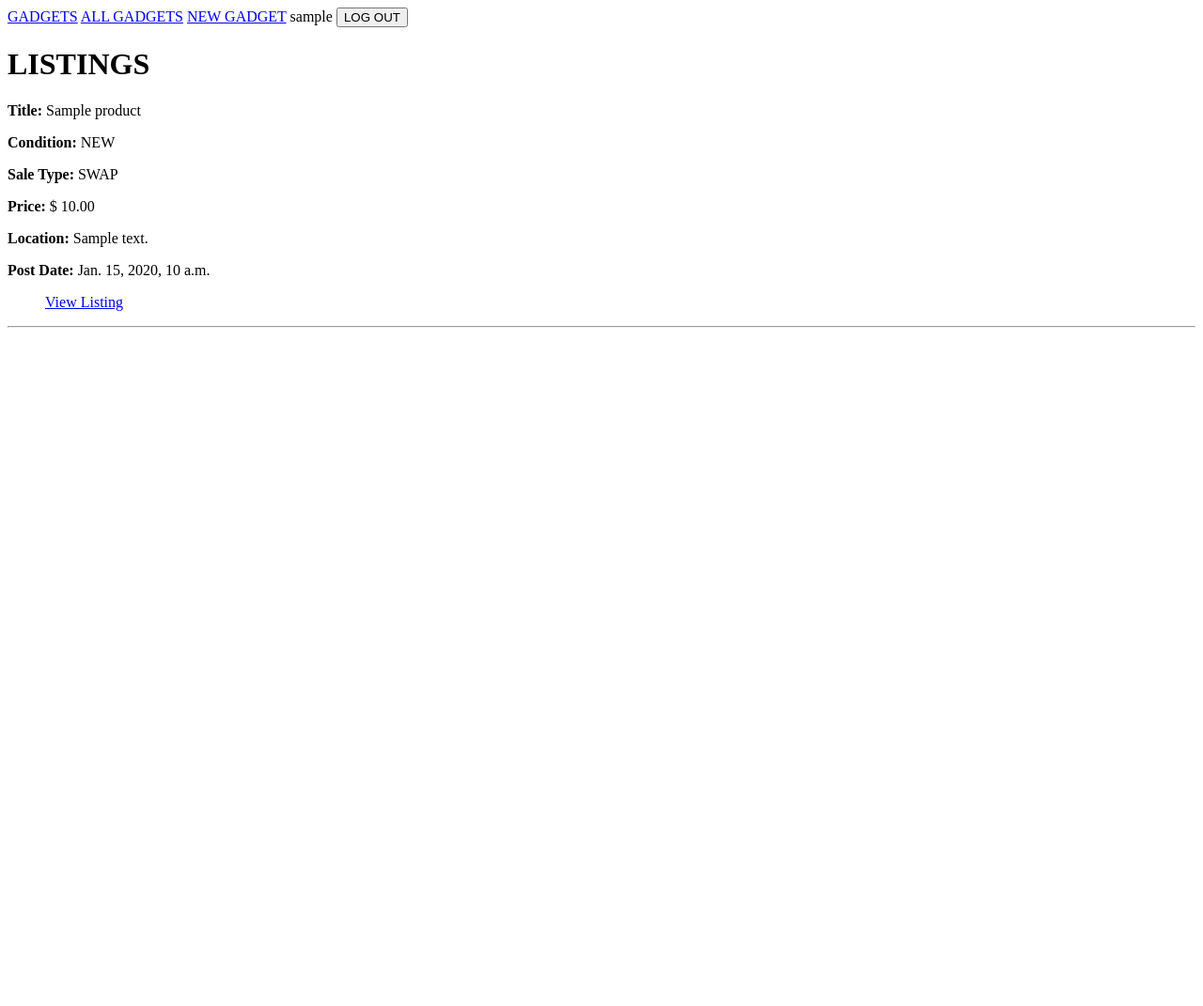
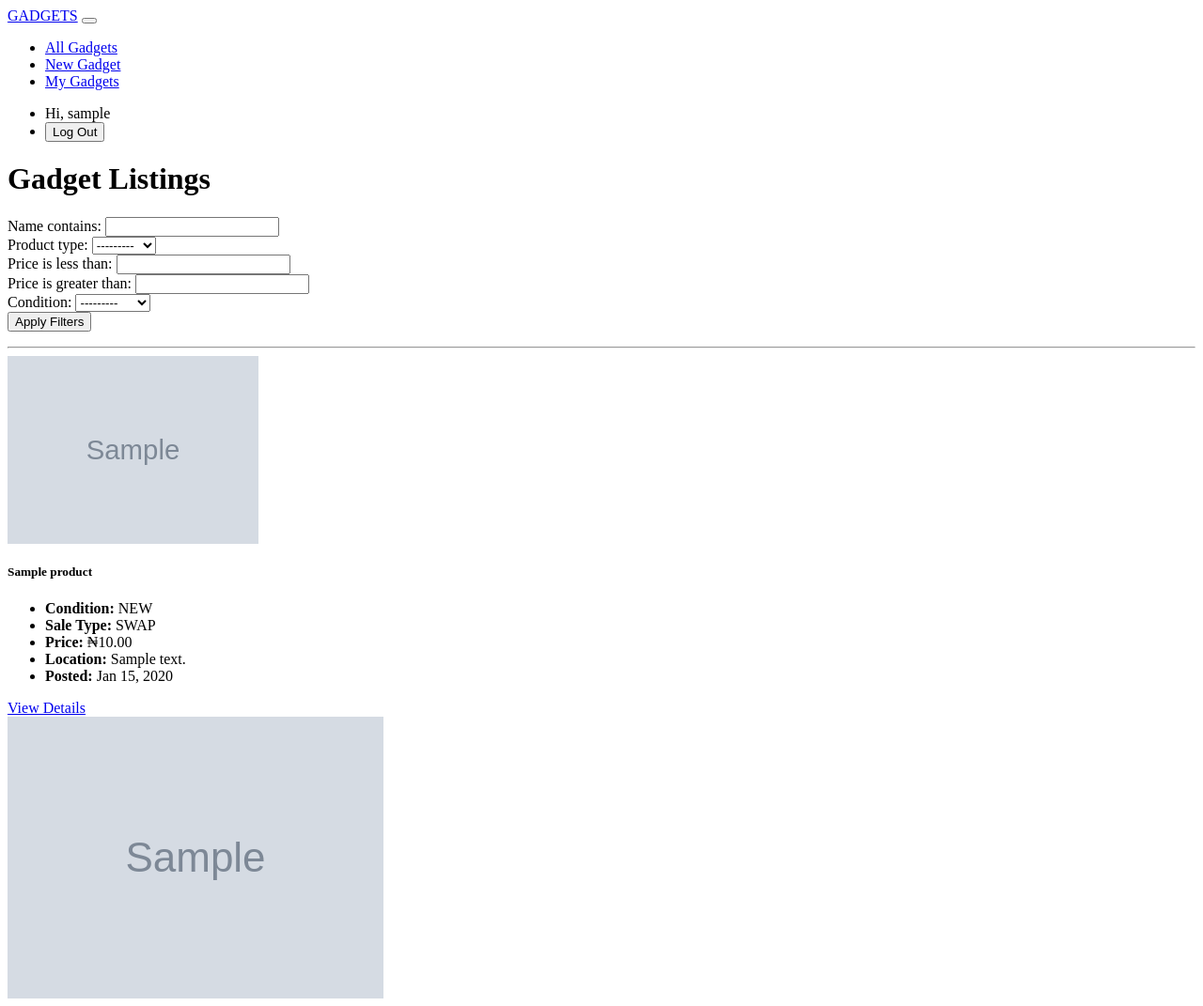
Before and after one commit to obasitorti/swapnsell, a Django app: page /allgadgets/ in a window 1280 px wide. Shown: the whole page at 94% size. Before the commit the page ends 349 px from the top, so only its background shows below. Run offline with Django 5.2, Linux system fonts and the light colour scheme; a user stored in the database is signed in; tables that the repository leaves empty hold one stand-in row (values such as "Sample post"); grey boxes marked "Sample" are stand-in pictures; some libraries are stand-ins or nearby versions.

Commit message:
front end looks messy needs fixing

```diff
--- a/project/baseapp/settings.py
+++ b/project/baseapp/settings.py
@@ -40,6 +40,10 @@
     'django.contrib.staticfiles',
     'swapandsell',
     'users',
+    'django_filters',
+    'widget_tweaks',
+    'crispy_forms',
+    'crispy_bootstrap5',
 ]
 
 MIDDLEWARE = [
@@ -124,7 +128,7 @@
 STATIC_URL = 'static/'
 STATICFILES_DIRS = [os.path.join(BASE_DIR, 'static')]
 
-MEDIA_URL = 'media/'
+MEDIA_URL = '/media/'
 MEDIA_ROOT = os.path.join(BASE_DIR, 'media')
 
 FILE_UPLOAD_PERMISSIONS = 0o640
--- a/project/baseapp/urls.py
+++ b/project/baseapp/urls.py
@@ -16,9 +16,14 @@
 """
 from django.contrib import admin
 from django.urls import path, include
+from django.conf import settings
+from django.conf.urls.static import static
 
 urlpatterns = [
     path('admin/', admin.site.urls),
     path('', include('swapandsell.urls')),
     path('users/', include('users.urls')),
 ]
+
+if settings.DEBUG:
+    urlpatterns += static(settings.MEDIA_URL, document_root=settings.MEDIA_ROOT)
--- /dev/null
+++ b/project/swapandsell/filters.py
@@ -0,0 +1,12 @@
+import django_filters
+from .models import Product
+
+class ProductFilter(django_filters.FilterSet):
+    class Meta:
+        model = Product
+        fields = {
+            'name': ['icontains'],
+            'product_type': ['exact'],
+            'price': ['lt', 'gt'],
+            'condition': ['exact'],
+        }
--- a/project/swapandsell/templates/swapandsell/all_gadgets.html
+++ b/project/swapandsell/templates/swapandsell/all_gadgets.html
@@ -1,25 +1,74 @@
 {% extends "swapandsell/base.html" %}
+{% load static %}
+{% load widget_tweaks %}
+
 
 {% block content %}
-<h1>LISTINGS</h1>
+<div class="container py-4">
+  <h1 class="mb-4 text-center">Gadget Listings</h1>
 
-<div class="col">
-    <div class="card">
-        {% for listing in all_gadgets %}
+  <!-- Filter Form -->
+  <form method="get" class="mb-4">
+  <div class="row">
+    {% for field in my_filter.form %}
+      <div class="col-md-3">
+        <div class="form-group">
+          {{ field.label_tag }}
+          {% if field.field.widget.input_type == "select" %}
+            {{ field|add_class:"form-select" }}
+          {% else %}
+            {{ field|add_class:"form-control" }}
+          {% endif %}
+        </div>
+      </div>
+    {% endfor %}
+  </div>
+  <button type="submit" class="btn btn-primary mt-2">Apply Filters</button>
+</form>
 
-            <p><b>Title:</b> {{ listing.name }}</p>
-            <p><b>Condition:</b> {{ listing.condition }}</p>
-            <p><b>Sale Type:</b> {{ listing.sale_type }}</p>
-            <p><b>Price:</b> $ {{ listing.price|floatformat:2 }}</p>
-            <p><b>Location:</b> {{ listing.address }}</p>
-            <p><b>Post Date:</b> {{ listing.listing_date }}</p>
-            <ul>
-                <a class="btn" href="{% url 'swapandsell:detail' listing.id %}">View Listing</a>
-            </ul>
-            <hr/>
-        {% empty %}
-            <h3>No gadgets found. Try again.</h3>
-        {% endfor %}
+  <hr>
+
+  <!-- Gadget Cards -->
+  <div class="row">
+    {% for listing in all_gadgets %}
+    <div class="col-md-4 mb-4">
+      <div class="card h-100 shadow-sm rounded-4">
+
+        {% if listing.photo_of_product %}
+        <img src="{{ listing.photo_of_product.url }}" alt="Primary Image"
+          class="card-img-top rounded-top-4" style="height: 200px; object-fit: cover;">
+        {% else %}
+        <img src="{% static 'images/placeholder.png' %}" alt="No Image"
+          class="card-img-top rounded-top-4" style="height: 200px; object-fit: cover;">
+        {% endif %}
+
+        <div class="card-body">
+          <h5 class="card-title">{{ listing.name }}</h5>
+          <ul class="list-unstyled small">
+            <li><strong>Condition:</strong> {{ listing.condition }}</li>
+            <li><strong>Sale Type:</strong> {{ listing.sale_type }}</li>
+            <li><strong>Price:</strong> ₦{{ listing.price|floatformat:2 }}</li>
+            <li><strong>Location:</strong> {{ listing.address }}</li>
+            <li><strong>Posted:</strong> {{ listing.listing_date|date:"M d, Y" }}</li>
+          </ul>
+          <a href="{% url 'swapandsell:detail' listing.id %}" class="btn btn-outline-primary w-100 mt-2">
+            View Details
+          </a>
+        </div>
+
+        {% if listing.another_photo %}
+        <div class="px-3 pb-3">
+          <img src="{{ listing.another_photo.url }}" alt="Secondary Image"
+            class="img-fluid rounded" style="object-fit: contain;">
+        </div>
+        {% endif %}
+      </div>
     </div>
+    {% empty %}
+    <div class="col-12 text-center">
+      <h4 class="text-muted">No gadgets available at the moment. Check back later!</h4>
+    </div>
+    {% endfor %}
+  </div>
 </div>
 {% endblock content %}
--- a/project/swapandsell/templates/swapandsell/base.html
+++ b/project/swapandsell/templates/swapandsell/base.html
@@ -1,18 +1,49 @@
-<nav class="navbar bg-dark text-light px-4 py-2">
-  <a class="text-light text-decoration-none me-3" href="{% url 'swapandsell:index' %}">GADGETS</a>
-  <a class="text-light text-decoration-none me-3" href="{% url 'swapandsell:all_gadgets' %}">ALL GADGETS</a>
-  <a class="text-light text-decoration-none me-3" href="{% url 'swapandsell:add_product' %}">NEW GADGET</a>
+<nav class="navbar navbar-expand-lg navbar-dark bg-dark px-4 py-2">
+  <div class="container-fluid">
+    <a class="navbar-brand" href="{% url 'swapandsell:index' %}">GADGETS</a>
 
-  {% if user.is_authenticated %}
-    <span class="me-3">{{ user.username }}</span>
-    <form action="{% url 'users:logout' %}" method="post" style="display:inline;">
-      {% csrf_token %}
-      <button type="submit" class="btn btn-sm btn-outline-light">LOG OUT</button>
-    </form>
-  {% else %}
-    <a class="text-light text-decoration-none me-3" href="{% url 'users:register' %}">REGISTER</a>
-    <a class="text-light text-decoration-none me-3" href="{% url 'users:login' %}">LOGIN</a>
-  {% endif %}
+    <button class="navbar-toggler" type="button" data-bs-toggle="collapse" data-bs-target="#navbarContent"
+      aria-controls="navbarContent" aria-expanded="false" aria-label="Toggle navigation">
+      <span class="navbar-toggler-icon"></span>
+    </button>
+
+    <div class="collapse navbar-collapse" id="navbarContent">
+      <ul class="navbar-nav me-auto mb-2 mb-lg-0">
+        <li class="nav-item">
+          <a class="nav-link" href="{% url 'swapandsell:all_gadgets' %}">All Gadgets</a>
+        </li>
+        <li class="nav-item">
+          <a class="nav-link" href="{% url 'swapandsell:add_product' %}">New Gadget</a>
+        </li>
+        {% if user.is_authenticated %}
+        <li class="nav-item">
+          <a class="nav-link" href="{% url 'swapandsell:my_gadgets' %}">My Gadgets</a>
+        </li>
+        {% endif %}
+      </ul>
+
+      <ul class="navbar-nav ms-auto">
+        {% if user.is_authenticated %}
+        <li class="nav-item">
+          <span class="navbar-text me-3">Hi, {{ user.username }}</span>
+        </li>
+        <li class="nav-item">
+          <form action="{% url 'users:logout' %}" method="post" class="d-inline">
+            {% csrf_token %}
+            <button type="submit" class="btn btn-sm btn-outline-light">Log Out</button>
+          </form>
+        </li>
+        {% else %}
+        <li class="nav-item">
+          <a class="nav-link" href="{% url 'users:register' %}">Register</a>
+        </li>
+        <li class="nav-item">
+          <a class="nav-link" href="{% url 'users:login' %}">Login</a>
+        </li>
+        {% endif %}
+      </ul>
+    </div>
+  </div>
 </nav>
 
 {% block content %}
--- a/project/swapandsell/templates/swapandsell/detail.html
+++ b/project/swapandsell/templates/swapandsell/detail.html
@@ -11,5 +11,7 @@
     <p><b>Location:</b> {{ gadget.address }}</p>
     <p><b>Post Date:</b> {{ gadget.listing_date }}</p>
     <p><b>Photos:</b></p>
+    <img src="{{ gadget.photo_of_product.url }}" alt="Gadget Image 1" class="img-fluid mb-3" style="max-width: 100%; height: auto;">
+    <img src="{{ gadget.another_photo.url }}" alt="Gadget Image 2" class="img-fluid mb-3" style="max-width: 100%; height: auto;">
 </div>
 {% endblock content %}
--- a/project/swapandsell/views.py
+++ b/project/swapandsell/views.py
@@ -1,4 +1,6 @@
 from django.shortcuts import render
+
+from .filters import ProductFilter
 from .models import Product
 from .forms import ProductForm
 from django.shortcuts import redirect
@@ -9,7 +11,9 @@
 
 def all_gadgets(request):
     all_gadgets = Product.objects.order_by('-listing_date')
-    context = {'all_gadgets': all_gadgets}
+    my_filter = ProductFilter(request.GET, queryset=all_gadgets)
+    all_gadgets = my_filter.qs
+    context = {'all_gadgets': all_gadgets, 'my_filter': my_filter}
     return render(request, 'swapandsell/all_gadgets.html', context)
 
 def add_product(request):
@@ -18,7 +22,9 @@
     else:
         form = ProductForm(data=request.POST, files=request.FILES)
         if form.is_valid():
-            form.save()
+            instance = form.save(commit=False)
+            instance.user = request.user
+            instance.save()
             return redirect('swapandsell:all_gadgets')
     context = {'form': form}
     return render(request, 'swapandsell/add_product.html', context)
@@ -29,7 +35,7 @@
     return render(request, 'swapandsell/detail.html', context)
 
 def my_gadgets(request):
-    my_gadgets = Product.objects.order_by('-listing_date')
+    my_gadgets = request.user.product_set.order_by('-listing_date')
     context = {'all_gadgets': my_gadgets}
     return render(request, 'swapandsell/mygadgets.html', context)
 
```
Also changed, not shown: project/swapandsell/templates/swapandsell/mygadgets.html (+32 -15 lines), project/media/Apple-iPhone-14-iPhone-14-Plus-hero-220907-geo.jpg.news_app_ed.jpg (added), project/media/images.jpeg (added), project/swapandsell/migrations/0004_product_user.py (added).
